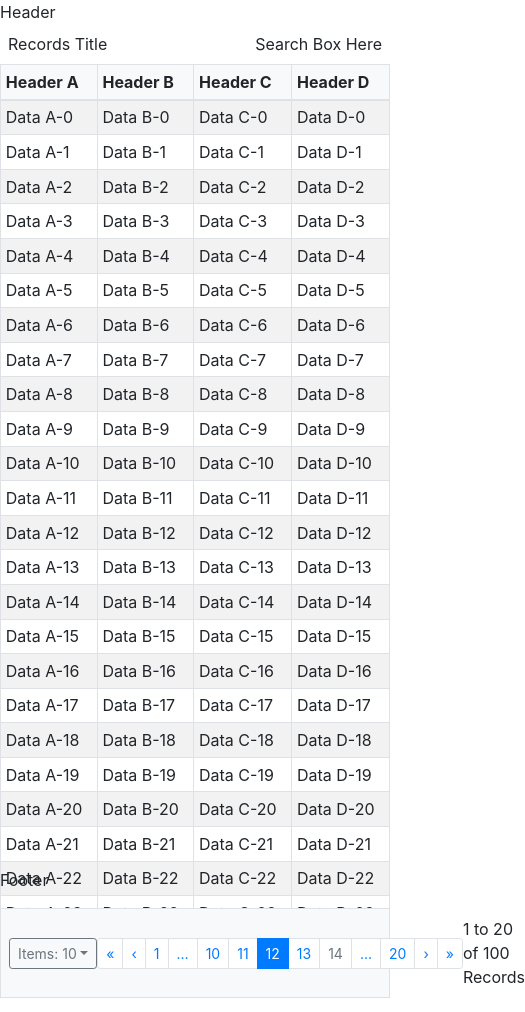
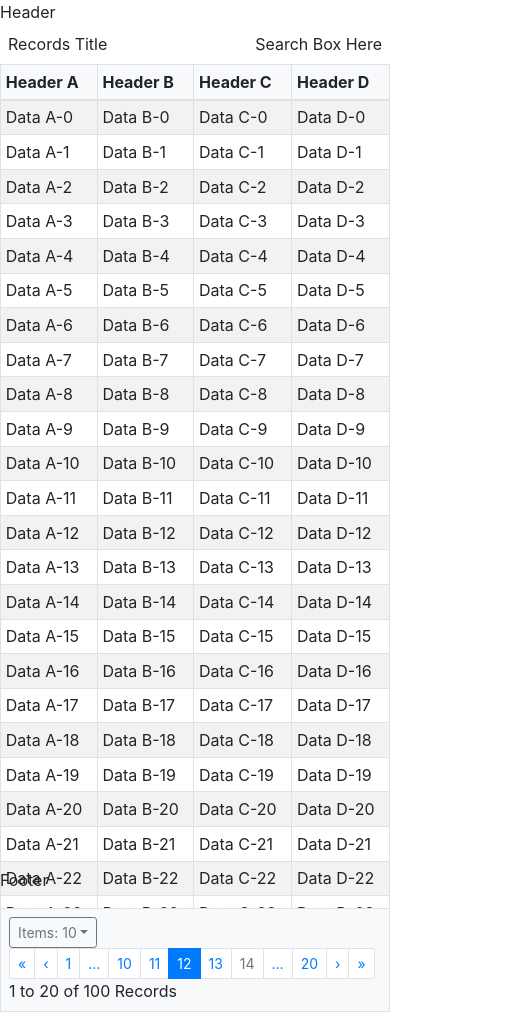
Before and after one commit to stevenriggs/react-flexbox-layout, a React (Create React App) app: page / in a window 390 px wide. Shown: the whole page, 525 px wide, since content can reach past the window. Built offline with nearby package versions, Linux system fonts and the light colour scheme.

Commit message:
some responsive

```diff
--- a/src/components/records/RecordsFooter.js
+++ b/src/components/records/RecordsFooter.js
@@ -4,7 +4,7 @@ import ItemsPerPageControl from './ItemsPerPageControl';
 
 function RecordsFooter() {
   return (
-    <div className='d-flex flex-row flex-grow-1 justify-content-between align-items-center bg-light border p-2'>
+    <div className='d-flex flex-row flex-grow-1 flex-wrap justify-content-between align-items-center bg-light border p-2'>
         <div className='d-flex'>
             <ItemsPerPageControl />
         </div>
```
